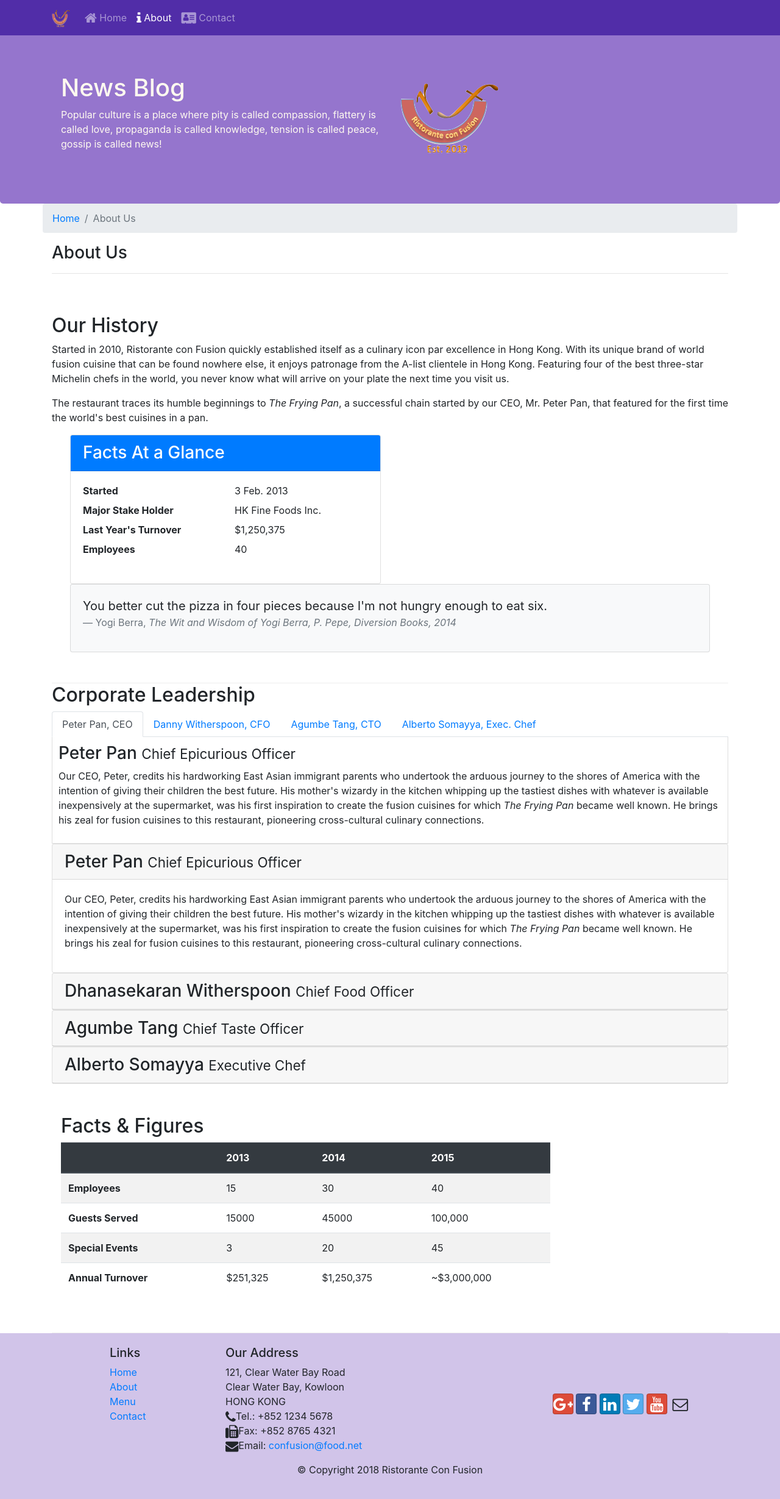
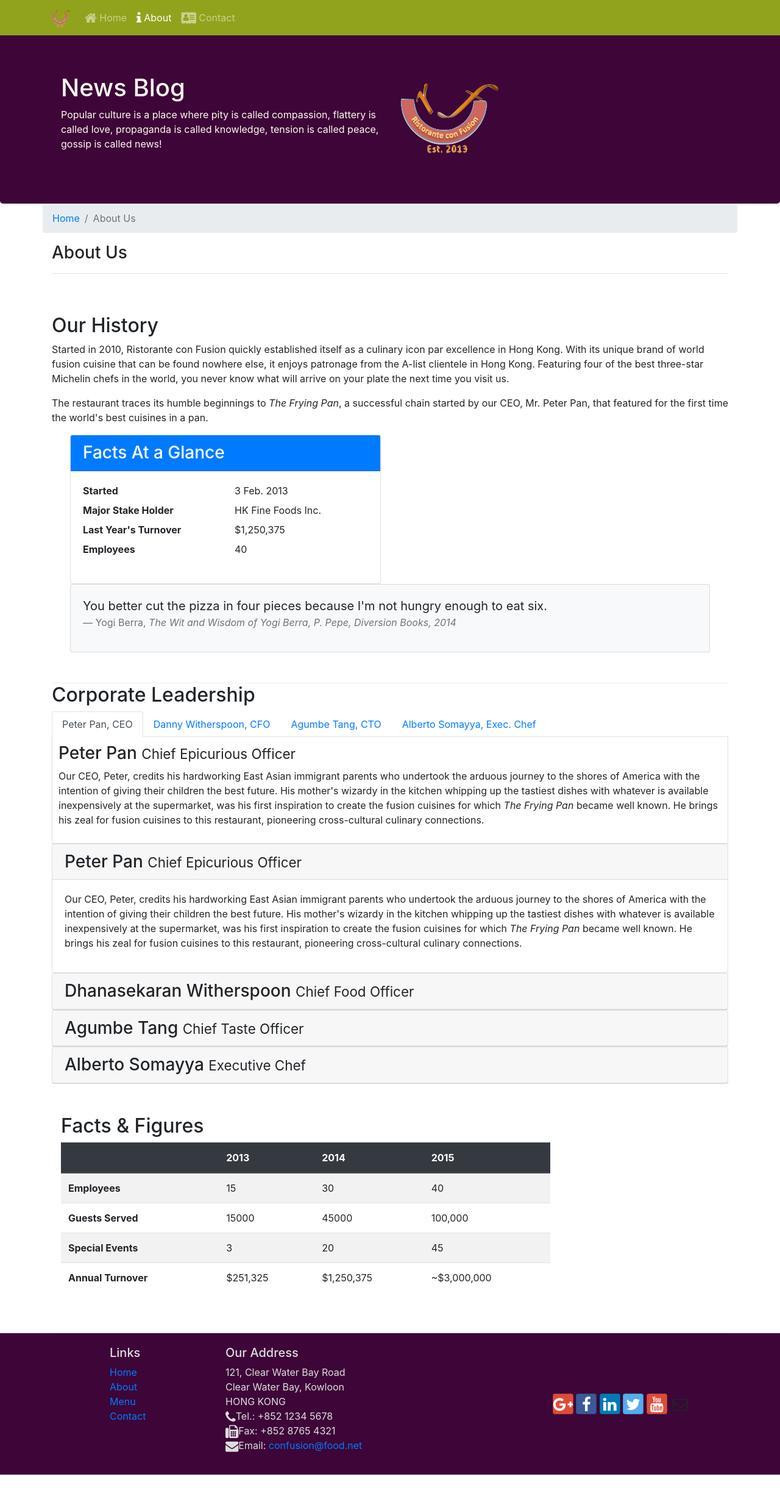
Before and after one commit to SanyaKasaudhan/NEWSBLOG, a website: page aboutus.html in a window 1280 px wide. Shown: the whole page at 61% size. After the commit the page ends 2419 px from the top, so only its background shows below. Drawn offline with nearby package versions, Linux system fonts and the light colour scheme.

Commit message:
image updated

```diff
--- a/aboutus.html
+++ b/aboutus.html
@@ -278,11 +278,6 @@
                     </div>
                 </div>
            </div>
-           <div class="row justify-content-center">
-                <div class="col-auto">
-                    <p>© Copyright 2018 Ristorante Con Fusion</p>
-                </div>
-           </div>
         </div>
     </footer>
     <!--jQuery first,then Popper.js, then Bootstrap.js-->
--- a/css/styles.css
+++ b/css/styles.css
@@ -10,14 +10,15 @@
 }
 
 .footer{
-    background-color: #D1C4E9;
+    background-color:#3d0538;
     margin: 0px;
+    color: #ddd;
     padding: 20px 0px 20px 0px;
 }
 .jumbotron{
     padding: 70px 30px 70px 30px;
     margin: 0px auto;
-    background: #9575cd;
+    background: #3d0538;
     color: floralwhite;
 }
 .address{
@@ -31,7 +32,7 @@ body{
 }
 
 .navbar-dark {
-     background-color: #512DA8;
+     background-color: rgb(145, 163, 29);
 }
 .tab-content {
     border-left: 1px solid #ddd;
@@ -40,7 +41,7 @@ body{
     padding: 10px;
 }
 .carousel {
-    background:rgba(67, 112, 163, 0.486);
+    background:rgba(172, 19, 146, 0.486);
 
 }
 
```
Also changed, not shown: contactus.html (+1 -5 lines), index.html (+0 -5 lines).
